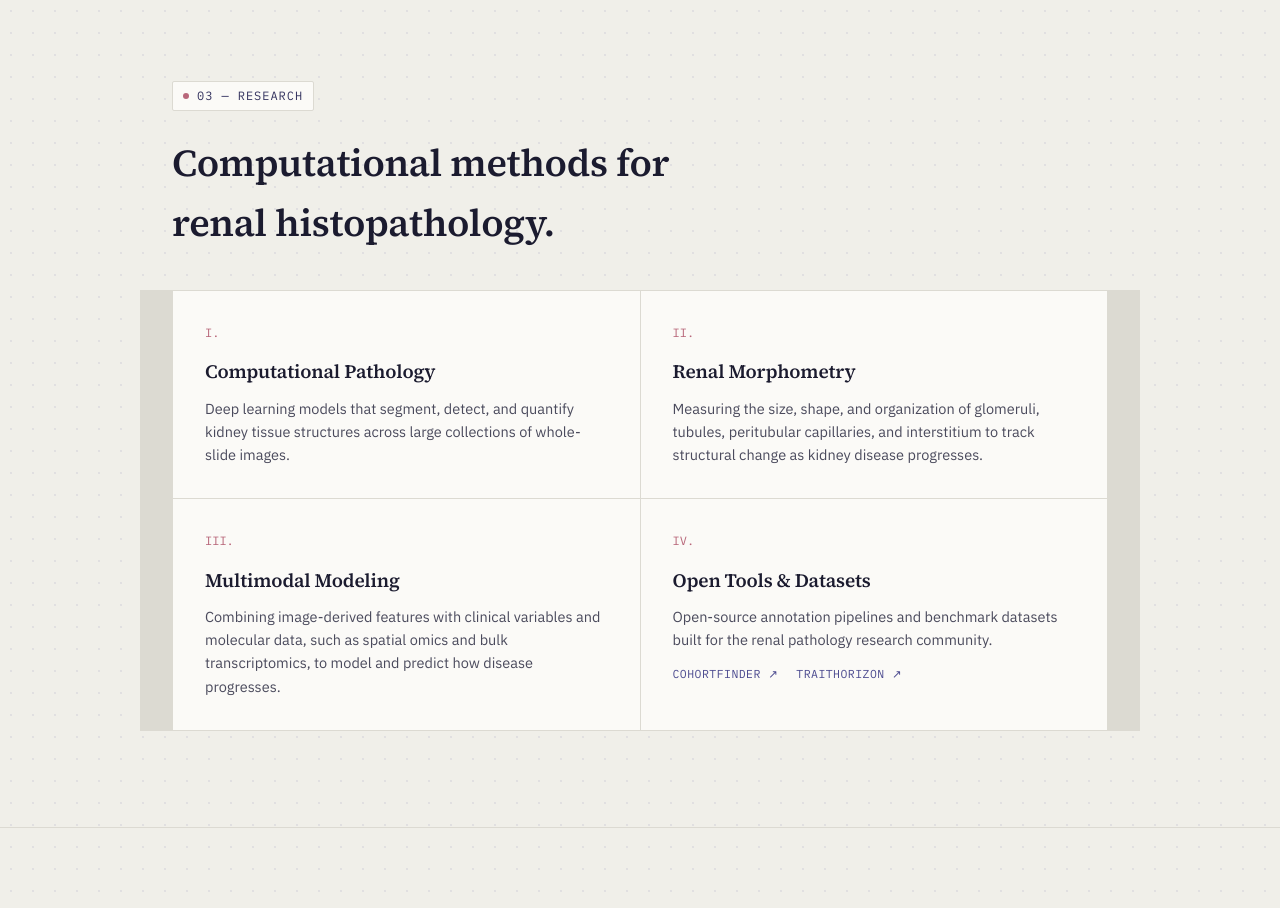
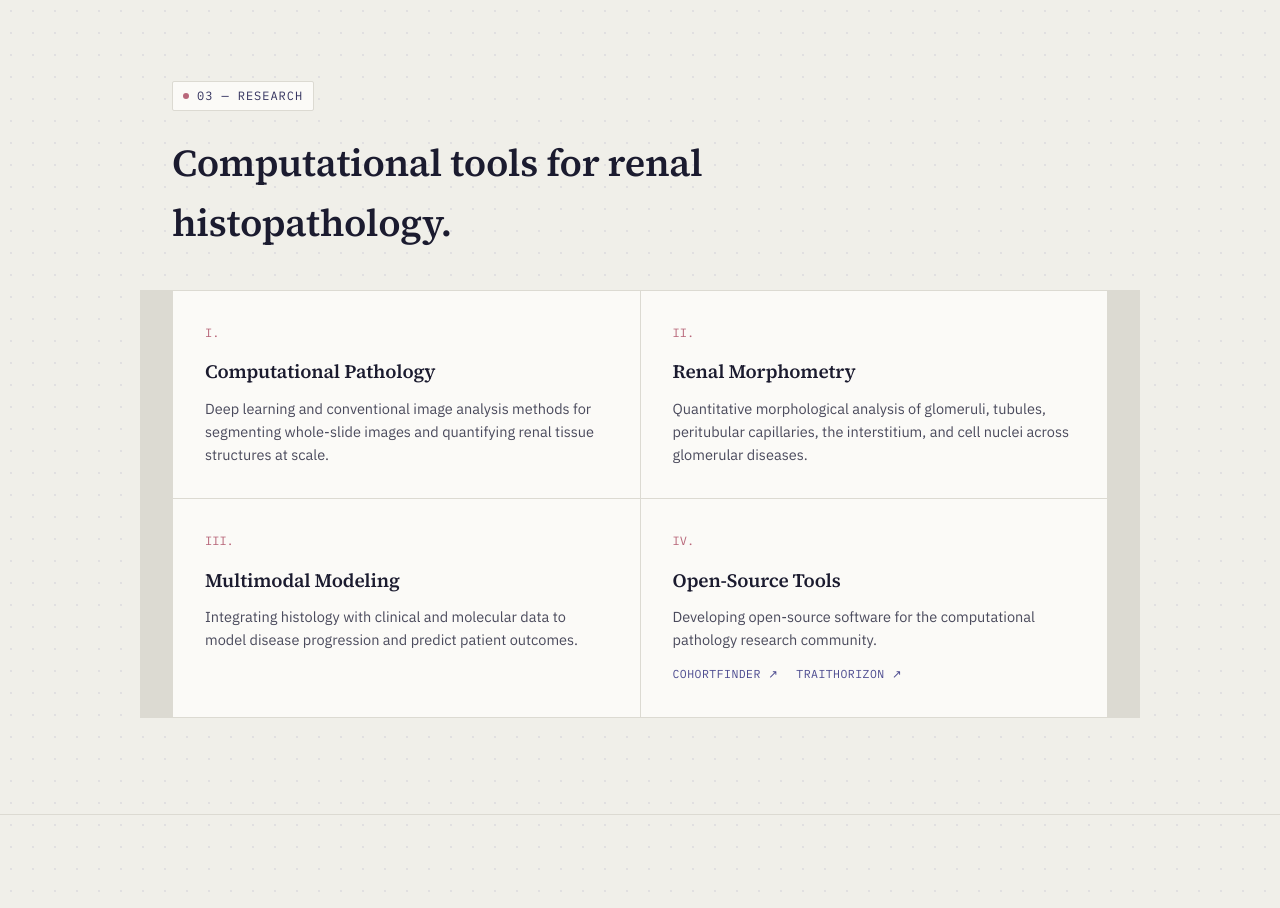
Before and after one commit to danielfffan/kidney-et-al, a plain HTML site: page index.html in a window 1280 px wide. Shown: the part 1760-2668 px from the top of the page. Drawn offline with Linux system fonts and the light colour scheme; files whose address does not match are found by name.

Commit message:
Update research section titles and descriptions

```diff
--- a/index.html
+++ b/index.html
@@ -82,28 +82,28 @@
 <section id="research">
   <div class="wrap">
     <span class="eyebrow">03 — Research</span>
-    <h2 class="section-title" style="max-width:26ch;">Computational methods for renal histopathology.</h2>
+    <h2 class="section-title" style="max-width:26ch;">Computational tools for renal histopathology.</h2>
   </div>
   <div class="research-grid wrap">
     <div class="research-card reveal">
       <span class="num">I.</span>
       <h3>Computational Pathology</h3>
-      <p>Deep learning models that segment, detect, and quantify kidney tissue structures across large collections of whole-slide images.</p>
+      <p>Deep learning and conventional image analysis methods for segmenting whole-slide images and quantifying renal tissue structures at scale.</p>
     </div>
     <div class="research-card reveal">
       <span class="num">II.</span>
       <h3>Renal Morphometry</h3>
-      <p>Measuring the size, shape, and organization of glomeruli, tubules, peritubular capillaries, and interstitium to track structural change as kidney disease progresses.</p>
+      <p>Quantitative morphological analysis of glomeruli, tubules, peritubular capillaries, the interstitium, and cell nuclei across glomerular diseases.</p>
     </div>
     <div class="research-card reveal">
       <span class="num">III.</span>
       <h3>Multimodal Modeling</h3>
-      <p>Combining image-derived features with clinical variables and molecular data, such as spatial omics and bulk transcriptomics, to model and predict how disease progresses.</p>
+      <p>Integrating histology with clinical and molecular data to model disease progression and predict patient outcomes.</p>
     </div>
     <div class="research-card reveal">
       <span class="num">IV.</span>
-      <h3>Open Tools &amp; Datasets</h3>
-      <p>Open-source annotation pipelines and benchmark datasets built for the renal pathology research community.</p>
+      <h3>Open-Source Tools</h3>
+      <p>Developing open-source software for the computational pathology research community.</p>
       <div class="card-links">
         <a href="https://github.com/choosehappy/CohortFinder" target="_blank" rel="noopener">CohortFinder <span class="arrow">↗</span></a>
         <a href="https://github.com/choosehappy/TraitHorizon" target="_blank" rel="noopener">TraitHorizon <span class="arrow">↗</span></a>
```
